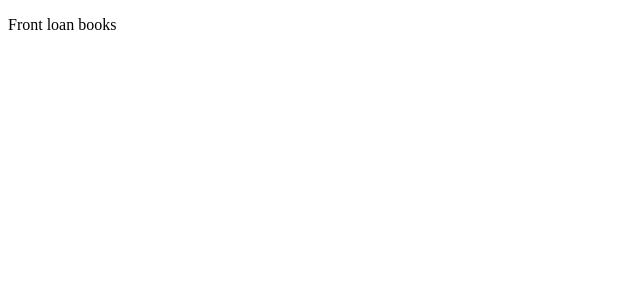
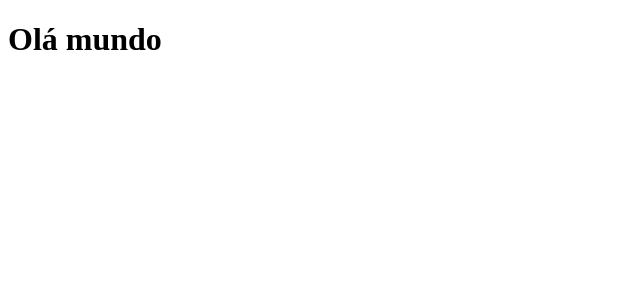
Before and after one commit to rafaelThi/loan_books_front_end, a React (Create React App) app: page / in a window 1280 px wide. Shown: the top 300 px of the page, without its empty margins (0-640 px from the left). Built offline with nearby package versions, Linux system fonts and the light colour scheme; the HTML template or start-up script is replaced by a standard one.

Commit message:
Criando rotas e a HomePage

```diff
--- a/package.json
+++ b/package.json
@@ -10,9 +10,13 @@
     "@types/node": "^12.0.0",
     "@types/react": "^16.9.53",
     "@types/react-dom": "^16.9.8",
+    "@types/react-router-dom": "^5.1.7",
+    "@types/styled-components": "^5.1.7",
     "react": "^17.0.1",
     "react-dom": "^17.0.1",
+    "react-router-dom": "^5.2.0",
     "react-scripts": "4.0.1",
+    "styled-components": "^5.2.1",
     "typescript": "^4.0.3",
     "web-vitals": "^0.2.4"
   },
--- a/src/App.tsx
+++ b/src/App.tsx
@@ -1,14 +1,13 @@
 import React from 'react';
+import Routes from './routes/routes';
+import { BrowserRouter } from 'react-router-dom';
 
 function App() {
   return (
-    <div className="App">
-      <header className="App-header">
-        <p>
-          Front loan books
-        </p>
-      </header>
-    </div>
+    <BrowserRouter>
+      <Routes />
+    </BrowserRouter>
+
   );
 }
 
--- /dev/null
+++ b/src/pages/HomePage/index.tsx
@@ -0,0 +1,12 @@
+import React from 'react';
+
+const HomePage: React.FC = () => {
+  return(
+    <>
+    <div>
+      <h1>Olá mundo</h1>
+    </div>
+    </>
+  )
+}
+export default HomePage;
--- /dev/null
+++ b/src/pages/HomePage/styles.ts
@@ -0,0 +1,3 @@
+import styled, { css } from 'styled-components';
+
+export const Div = styled.div``;
--- /dev/null
+++ b/src/routes/routes.tsx
@@ -0,0 +1,12 @@
+import React from 'react';
+import { Switch, Route } from 'react-router-dom';
+
+import HomePage from '../pages/HomePage';
+
+  const Routes:React.FC = () => (
+      <Switch>
+        <Route path='/' exact component={HomePage} />
+      </Switch>
+    )
+
+  export default Routes;
```
Also changed, not shown: 2 other files (tests, documents, lock files or other folders).
